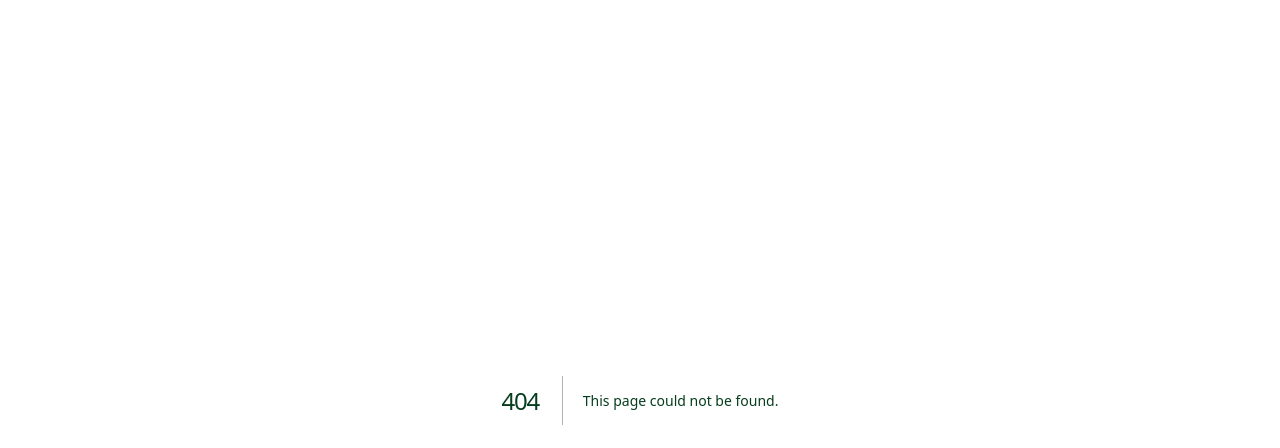
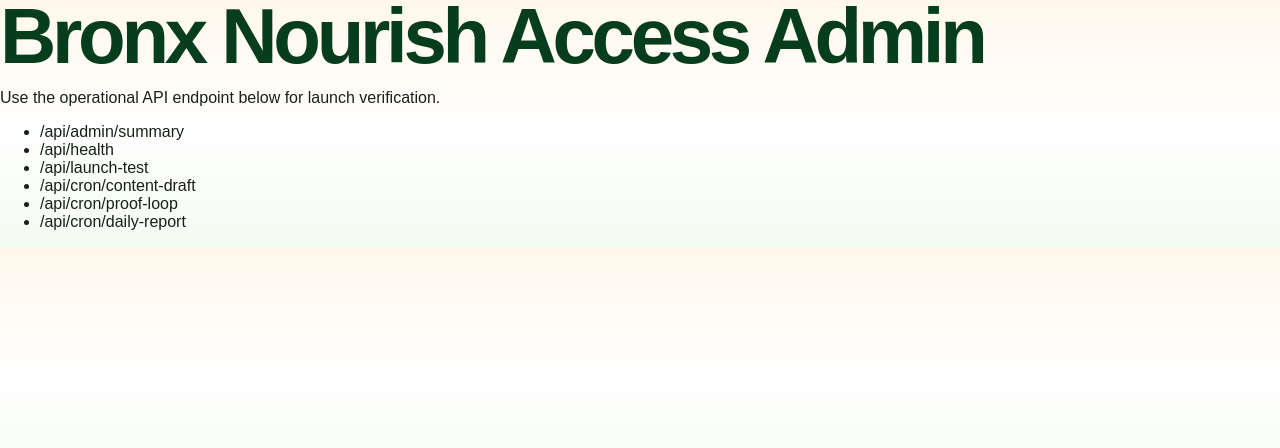
Before and after one commit to XPS-IINTELLIGENCE-SYSTEMS/bronx-nurish-access, a Next.js app: page /admin in a window 1280 px wide. Before the commit this address had no page. Shown: the top 448 px of the page. Built offline with nearby package versions, Linux system fonts and the light colour scheme.

Commit message:
Add simple admin dashboard

```diff
--- /dev/null
+++ b/app/admin/page.tsx
@@ -0,0 +1,16 @@
+export default function AdminPage() {
+  return (
+    <main>
+      <h1>Bronx Nourish Access Admin</h1>
+      <p>Use the operational API endpoint below for launch verification.</p>
+      <ul>
+        <li>/api/admin/summary</li>
+        <li>/api/health</li>
+        <li>/api/launch-test</li>
+        <li>/api/cron/content-draft</li>
+        <li>/api/cron/proof-loop</li>
+        <li>/api/cron/daily-report</li>
+      </ul>
+    </main>
+  );
+}
```
